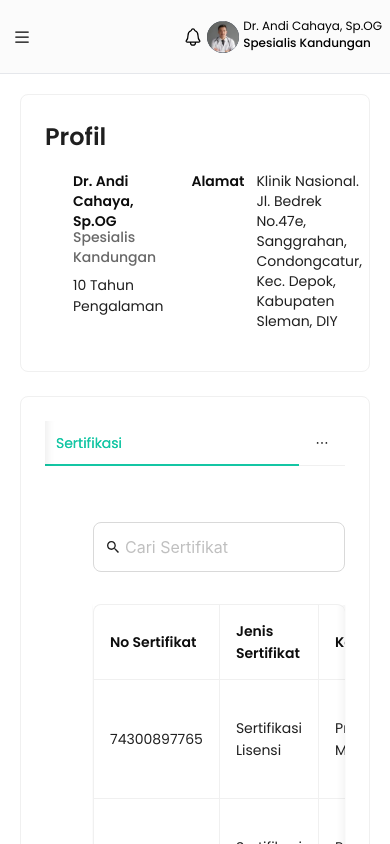
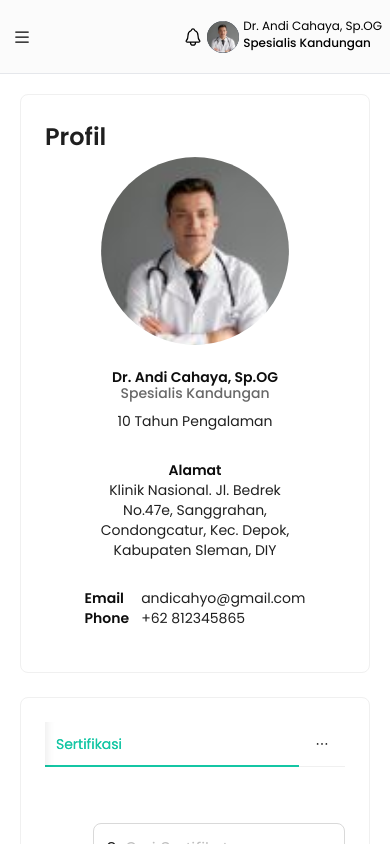
Before and after one commit to team-capstone-1/fe-repro-health, a React (Vite) app: page /profil in a window 390 px wide. Shown: the top 844 px of the page. Built offline with nearby package versions, Linux system fonts and the light colour scheme.

Commit message:
fix: Make doctor profile section responsively and fix constant

```diff
--- a/src/views/app-views/profile/components/DoctorProfile.jsx
+++ b/src/views/app-views/profile/components/DoctorProfile.jsx
@@ -7,8 +7,8 @@ export default function DoctorProfile() {
     <>
       <Card>
         <h3>Profil</h3>
-        <div className="flex items-center space-x-7">
-          <div id="doctor-image">
+        <div className="flex flex-col md:flex-row items-center md:space-x-7">
+          <div id="doctor-image" >
             <img
               className="h-48 w-48 md:w-40"
               id="doctor-image"
@@ -16,7 +16,7 @@ export default function DoctorProfile() {
               alt="profile-doctor"
             />
           </div>
-          <div className="flex space-x-7">
+          <div className="md:flex md:flex-row md:space-x-7 md:space-y-0 md:text-left flex flex-col my-5 mx-10 text-center space-y-7">
             <div className="flex flex-col" id="doctor-information">
               <p className="text-sm font-semibold text-grey-900 md:text-base">
                 Dr. Andi Cahaya, Sp.OG
@@ -26,7 +26,7 @@ export default function DoctorProfile() {
               </p>
               <p className="mt-2 capitalize">10 tahun pengalaman</p>
             </div>
-            <div className="flex w-[40%] space-x-3" id="doctor-address">
+            <div className="md:flex md:w-[40%] md:space-x-3" id="doctor-address">
               <p className="text-sm font-semibold text-grey-900 md:text-base">
                 Alamat
               </p>
@@ -35,7 +35,7 @@ export default function DoctorProfile() {
                 Kec. Depok, Kabupaten Sleman, DIY
               </p>
             </div>
-            <div className="flex space-x-3" id="doctor-contacts">
+            <div className="flex space-x-3 justify-center text-left" id="doctor-contacts">
               <div className="flex-col">
                 <p className="text-sm font-semibold text-grey-900 md:text-base">
                   Email
--- a/src/views/app-views/profile/components/WorkExperience.jsx
+++ b/src/views/app-views/profile/components/WorkExperience.jsx
@@ -12,14 +12,10 @@ export default function WorkExperience() {
         border: "2px solid #14C6A4",
         borderRadius: "50%",
         backgroundColor: selected ? "#14C6A4" : "#FFFFFF",
-        // marginBlock: 0,
-        // margin: 0,
-        // padding: 0,
       }}
     />
   );
 
-  // const [selectedDot, setSelectedDot] = useState(null);
   const [selectedDot, setSelectedDot] = useState(0);
 
   const handleDotClick = (index) => {
@@ -27,11 +23,6 @@ export default function WorkExperience() {
   };
 
   const timelineItems = data.map((items, index) => ({
-    // label: (
-    //   <p className="mr-3 text-left text-base font-bold text-grey-900">
-    //     {items.year}
-    //   </p>
-    // ),
     label: <p className="me-[90px] font-semibold">{items.year}</p>,
     dot: (
       <CustomDot
@@ -44,22 +35,13 @@ export default function WorkExperience() {
         <div className="w-[500px]">
           <p className="w-[50rem] font-medium">{items.job}</p>
         </div>
-        {items.description.map((desc, descIndex) => (
+        {items.position.map((desc, descIndex) => (
           <ul key={descIndex} className="w-[500px] ">
             <li className="ml-3 w-[50rem] text-sm font-light text-[#686868]">
               &bull; {desc}
             </li>
           </ul>
         ))}
-        {/* <p className="ml-3 font-semibold text-grey-900">{items.job}</p>
-        {items.description.map((desc, descIndex) => (
-          <p
-            key={descIndex}
-            className="ml-5 text-base font-normal text-grey-300"
-          >
-            &bull; {desc}
-          </p>
-        ))} */}
       </div>
     ),
   }));
--- a/src/views/app-views/profile/constant/data-experience/index.js
+++ b/src/views/app-views/profile/constant/data-experience/index.js
@@ -2,7 +2,7 @@ export const DataExperience = [
   {
     year: "2020 - Sekarang",
     job: "Konsultan Kesehatan Reproduksi di Klinik Sehat Hati",
-    description: [
+    position: [
       "Memberikan konsultasi kepada pasien tentang kesehatan reproduksi.",
       "Terlibat dalam program perawatan kesuburan.",
     ],
@@ -10,7 +10,7 @@ export const DataExperience = [
   {
     year: "2016 - 2020",
     job: "Spesialis Obstetri dan Ginekologi di Rumah Sakit Kharisma",
-    description: [
+    position: [
       "Memperoleh gelar spesialis dalam Obstetri dan Ginekologi (Sp.OG).",
       "Bertanggung jawab atas departemen kesehatan reproduksi.",
     ],
@@ -18,7 +18,7 @@ export const DataExperience = [
   {
     year: "2009 - 2013",
     job: "Residen Kedokteran Spesialis Obstetri dan Ginekologi di Rumah Sakit Sejahtera (2009-2013)",
-    description: [
+    position: [
       "Melanjutkan pendidikan medis ke tingkat spesialisasi.",
       "Mengambil tanggung jawab dalam perawatan kehamilan dan persalinan.",
     ],
@@ -26,7 +26,7 @@ export const DataExperience = [
   {
     year: "2005 - 2009",
     job: "Dokter Muda di Klinik Sejahtera",
-    description: [
+    position: [
       "Bertanggung jawab atas perawatan prenatal, persalinan, dan perawatan pasien ginekologi.",
       "Menjalani praktik bedah obstetri dan ginekologi.",
     ],
```
